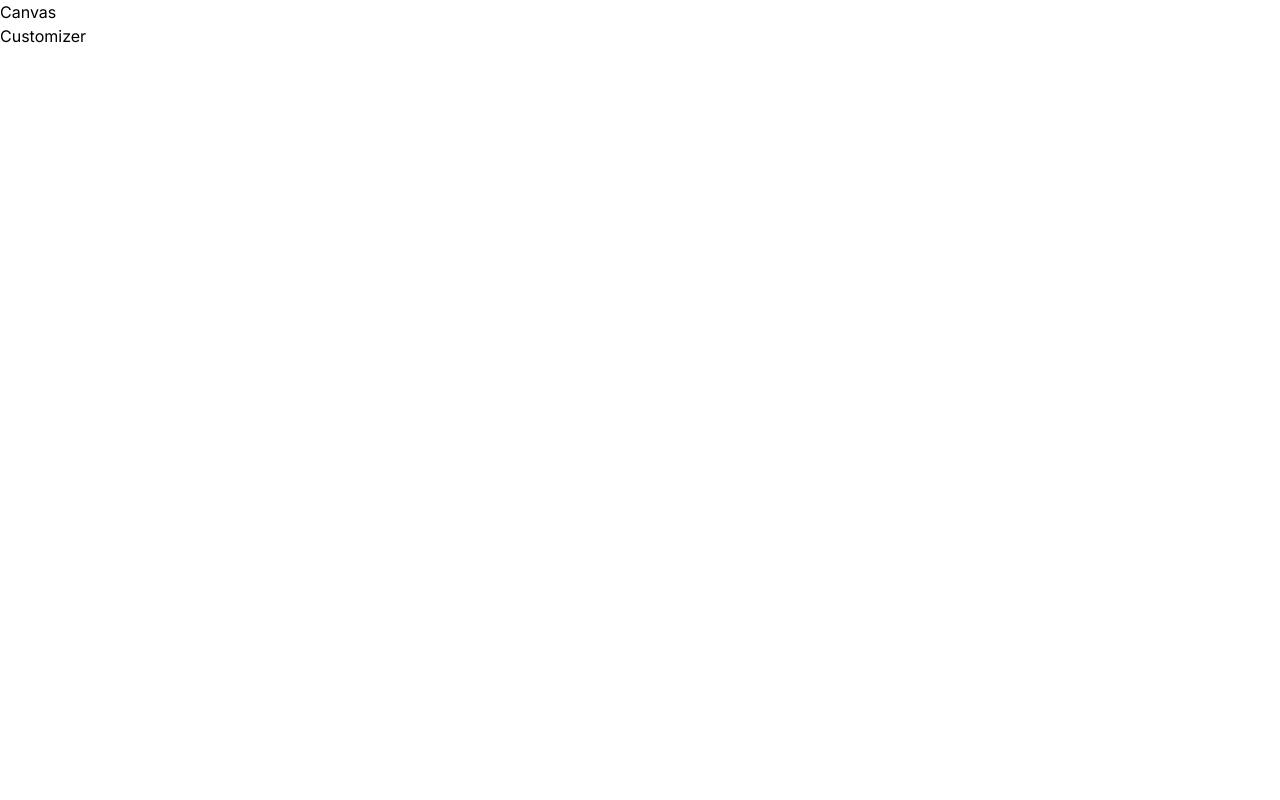
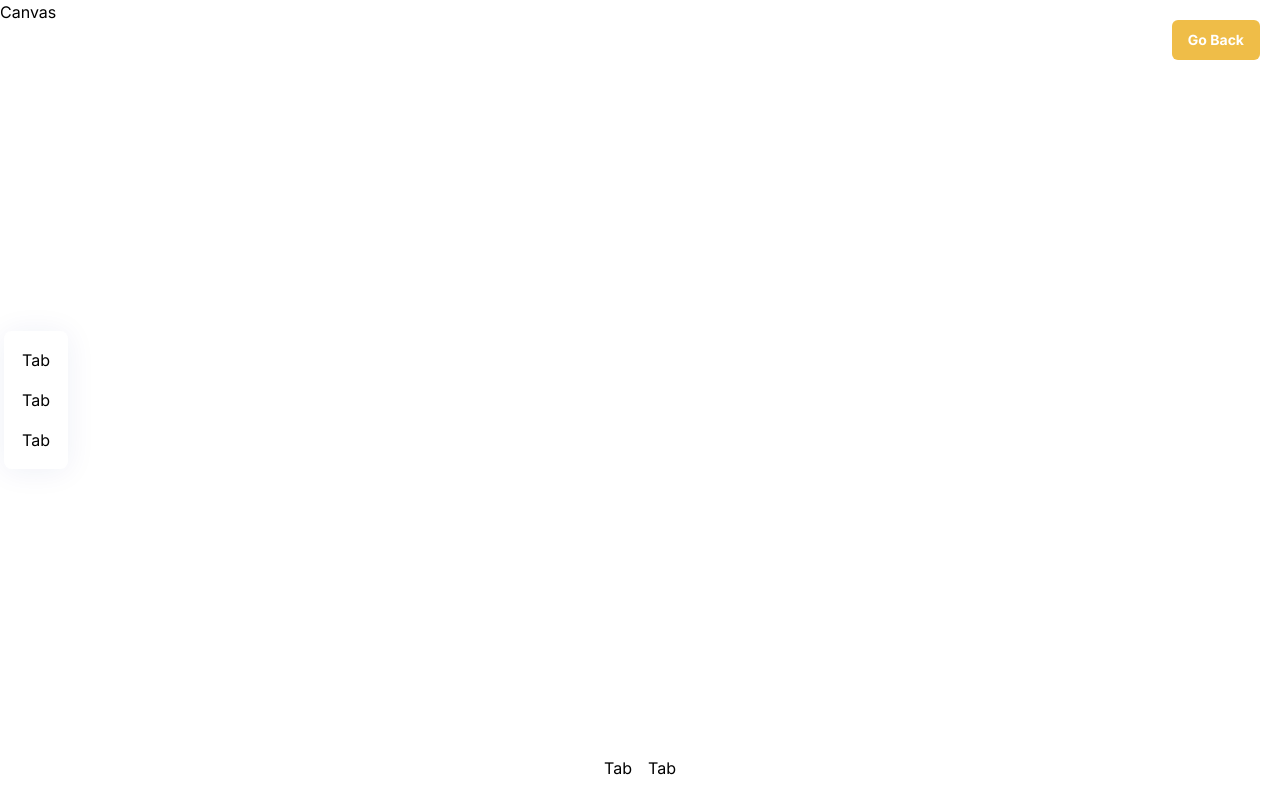
Before and after one commit to PrinceM13/trial-threejs, a Next.js app: page / in a window 1280 px wide. Both pictures are taken after a click on the button "Customize It". Built offline with nearby package versions, Linux system fonts and the light colour scheme; a web font is replaced by a local one.

Commit message:
feat(customizer): add motion and content for customizer page (tabs and back btn)

```diff
--- /dev/null
+++ b/components/AIPicker.tsx
@@ -0,0 +1,5 @@
+const AIPicker = () => {
+  return <div>AIPicker</div>;
+};
+
+export default AIPicker;
--- a/components/Button/Custom/index.tsx
+++ b/components/Button/Custom.tsx
@@ -38,7 +38,7 @@
   };
   return (
     <button
-      className={"px-2 py-1.5 flex-1 rounded-md ${customStyles}"}
+      className={`px-2 py-1.5 flex-1 rounded-md ${customStyles}`}
       style={generateStyle(type)}
       onClick={handleClick}
     >
--- /dev/null
+++ b/components/ColorPicker.tsx
@@ -0,0 +1,5 @@
+const ColorPicker = () => {
+  return <div>ColorPicker</div>;
+};
+
+export default ColorPicker;
--- /dev/null
+++ b/components/FilePicker.tsx
@@ -0,0 +1,5 @@
+const FilePicker = () => {
+  return <div>FilePicker</div>;
+};
+
+export default FilePicker;
--- /dev/null
+++ b/components/Tab.tsx
@@ -0,0 +1,5 @@
+const Tab = () => {
+  return <div>Tab</div>;
+};
+
+export default Tab;
--- a/components/index.ts
+++ b/components/index.ts
@@ -1,3 +1,8 @@
+import AIPicker from "./AIPicker";
+import ColorPicker from "./ColorPicker";
+import FilePicker from "./FilePicker";
+import Tab from "./Tab";
+
 import * as Button from "./Button";
 
-export { Button };
+export { AIPicker, ColorPicker, FilePicker, Tab, Button };
--- a/config/motion.js
+++ b/config/motion.js
@@ -6,35 +6,35 @@
       x: direction === "left" ? -100 : direction === "right" ? 100 : 0,
       y: direction === "up" ? 100 : direction === "down" ? -100 : 0,
       opacity: 0,
-      transition: { ...transition, delay: 0.5 },
+      transition: { ...transition, delay: 0.5 }
     },
     animate: {
       x: 0,
       y: 0,
       opacity: 1,
-      transition: { ...transition, delay: 0 },
+      transition: { ...transition, delay: 0 }
     },
     exit: {
       x: direction === "left" ? -100 : direction === "right" ? 100 : 0,
       y: direction === "up" ? 100 : direction === "down" ? -100 : 0,
-      transition: { ...transition, delay: 0 },
-    },
+      transition: { ...transition, delay: 0 }
+    }
   };
 };
 
 export const fadeAnimation = {
   initial: {
     opacity: 0,
-    transition: { ...transition, delay: 0.5 },
+    transition: { ...transition, delay: 0.5 }
   },
   animate: {
     opacity: 1,
-    transition: { ...transition, delay: 0 },
+    transition: { ...transition, delay: 0 }
   },
   exit: {
     opacity: 0,
-    transition: { ...transition, delay: 0 },
-  },
+    transition: { ...transition, delay: 0 }
+  }
 };
 
 export const headTextAnimation = {
@@ -45,8 +45,8 @@
     damping: 5,
     stiffness: 40,
     restDelta: 0.001,
-    duration: 0.3,
-  },
+    duration: 0.3
+  }
 };
 
 export const headContentAnimation = {
@@ -59,12 +59,12 @@
     restDelta: 0.001,
     duration: 0.6,
     delay: 0.2,
-    delayChildren: 0.2,
-  },
+    delayChildren: 0.2
+  }
 };
 
 export const headContainerAnimation = {
   initial: { x: -100, opacity: 0, transition: { ...transition, delay: 0.5 } },
   animate: { x: 0, opacity: 1, transition: { ...transition, delay: 0 } },
-  exit: { x: -100, opacity: 0, transition: { ...transition, delay: 0 } },
+  exit: { x: -100, opacity: 0, transition: { ...transition, delay: 0 } }
 };
--- /dev/null
+++ b/pages/Customizer.tsx
@@ -0,0 +1,65 @@
+"use client";
+
+import { AnimatePresence, motion } from "framer-motion";
+import { useSnapshot } from "valtio";
+
+import config from "@/config/config";
+import state from "@/store";
+
+import { download } from "@/assets";
+import { downloadCanvasToImage, reader } from "@/config/helpers";
+import { EditorTabs, FilterTabs, DecalTypes } from "@/config/constants";
+
+import { fadeAnimation, slideAnimation } from "@/config/motion";
+
+import { AIPicker, ColorPicker, FilePicker, Tab, Button } from "@/components";
+
+const Customizer = (): JSX.Element => {
+  const snap = useSnapshot(state);
+  return (
+    <AnimatePresence>
+      {!snap.intro && (
+        <>
+          {/* left tabs */}
+
+          <motion.div
+            key="custom"
+            className="absolute top-0 left-0 z-10"
+            {...slideAnimation("left")}
+          >
+            <div className="flex items-center min-h-screen">
+              <div className="editortabs-container tabs">
+                {EditorTabs.map((tab) => (
+                  <Tab />
+                  // <Tab key={tab.name} tab={tab} />
+                ))}
+              </div>
+            </div>
+          </motion.div>
+
+          {/* button back */}
+
+          <motion.div className="absolute z-10 top-5 right-5" {...fadeAnimation}>
+            <Button.Custom
+              type="filled"
+              title="Go Back"
+              handleClick={() => (state.intro = true)}
+              customStyles="w-fit px-4 py-2.5 font-bold text-sm"
+            ></Button.Custom>
+          </motion.div>
+
+          {/* bottom tabs */}
+
+          <motion.div className="filtertabs-container" {...slideAnimation("up")}>
+            {FilterTabs.map((tab) => (
+              <Tab />
+              // <Tab key={tab.name} tab={tab} />
+            ))}
+          </motion.div>
+        </>
+      )}
+    </AnimatePresence>
+  );
+};
+
+export default Customizer;
--- a/pages/Customizer/index.tsx
+++ /dev/null
@@ -1,5 +0,0 @@
-const Customizer = (): JSX.Element => {
-  return <div>Customizer</div>;
-};
-
-export default Customizer;
```
Also changed, not shown: pages/Home.tsx (renamed from pages/Home/index.tsx).
